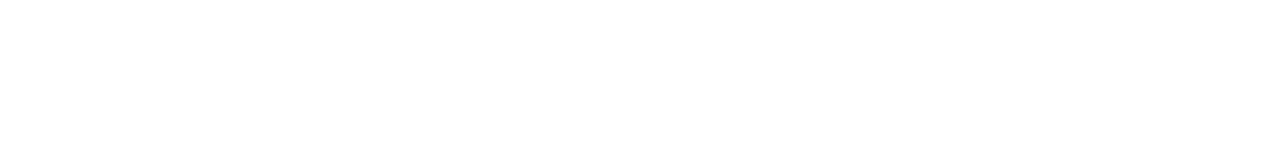
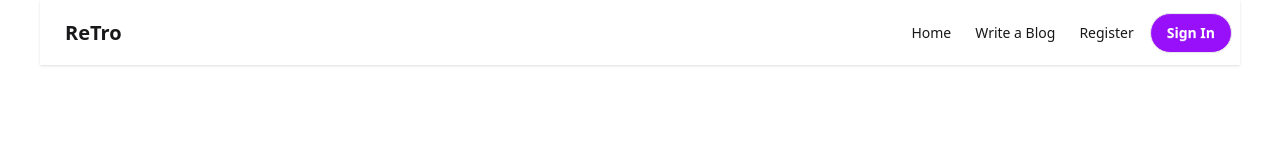
Before and after one commit to Maksudulfcub/retro-forum-js, a plain HTML site: page index.html in a window 1280 px wide. Drawn offline with nearby package versions, Linux system fonts and the light colour scheme.

Commit message:
Navbar completed

```diff
--- a/index.html
+++ b/index.html
@@ -9,9 +9,41 @@
     <script src="https://cdn.jsdelivr.net/npm/@tailwindcss/browser@4"></script>
 </head>
 
-<body>
+<body class="px-5 lg:px-10">
     <header>
+        <div>
+            <div class="navbar bg-base-100 shadow-sm">
+                <div class="navbar-start">
+                    <div class="dropdown">
+                        <div tabindex="0" role="button" class="btn btn-ghost lg:hidden">
+                            <svg xmlns="http://www.w3.org/2000/svg" class="h-5 w-5" fill="none" viewBox="0 0 24 24"
+                                stroke="currentColor">
+                                <path stroke-linecap="round" stroke-linejoin="round" stroke-width="2"
+                                    d="M4 6h16M4 12h8m-8 6h16" />
+                            </svg>
+                        </div>
+                        <ul tabindex="0"
+                            class="menu menu-sm dropdown-content bg-base-100 rounded-box z-1 mt-3 w-52 p-2 shadow">
+                            <li><a>Home</a></li>
+                            <li><a>Write a Blog</a></li>
+                            <li><a>Register</a></li>
+                        </ul>
+                    </div>
+                    <a class="btn btn-ghost text-xl">ReTro</a>
+                </div>
 
+                <div class="navbar-end">
+                    <div class="navbar-center hidden lg:flex">
+                        <ul class="menu menu-horizontal px-1">
+                            <li><a>Home</a></li>
+                            <li><a>Write a Blog</a></li>
+                            <li><a>Register</a></li>
+                        </ul>
+                    </div>
+                    <a class="btn bg-purple-600 text-white rounded-full">Sign In</a>
+                </div>
+            </div>
+        </div>
     </header>
     <main>
 
```
